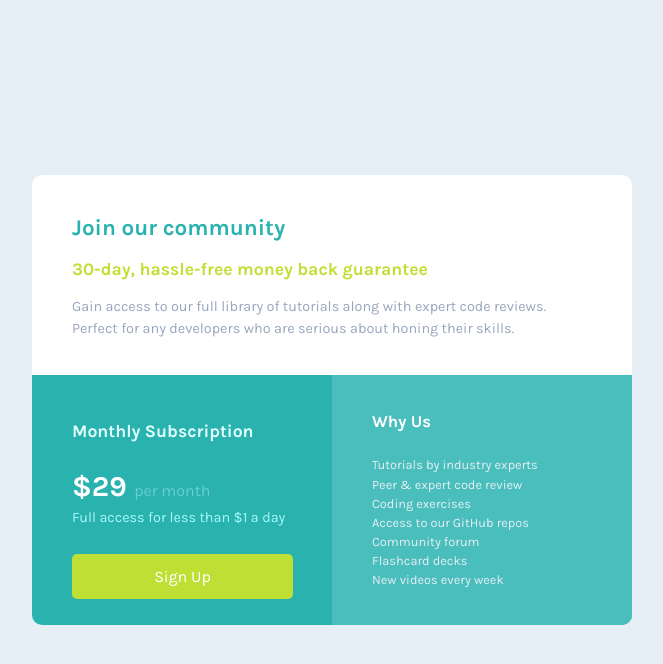
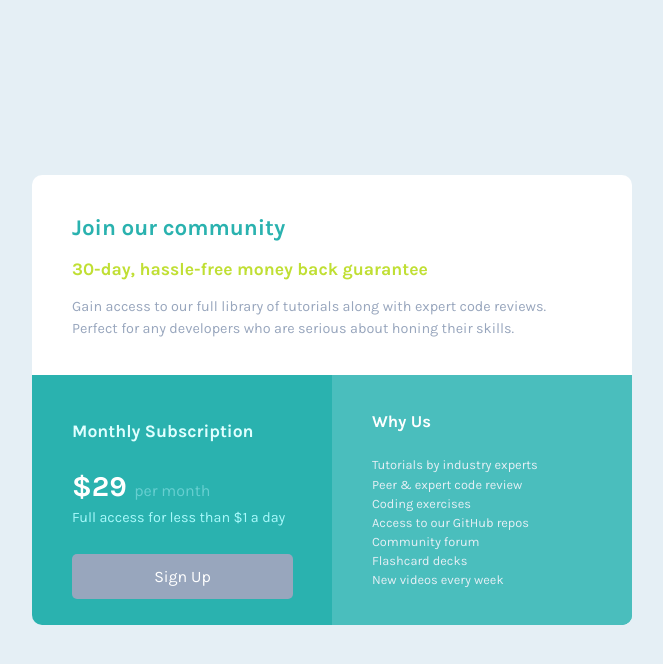
Before and after one commit to saulgutierrez/single-price-grid-component-master, a plain HTML site: page index.html in a window 1280 px wide. In both pictures the pointer is over the element "Sign Up". Shown: the whole page, without its empty margins (308-971 px from the left). Drawn offline with Linux system fonts and the light colour scheme.

Commit message:
Add hover effect on button

```diff
--- a/style.css
+++ b/style.css
@@ -134,6 +134,11 @@ main section:nth-child(2) > div:nth-child(1) > div:nth-child(3) {
     align-items: center;
 }
 
+main section:nth-child(2) > div:nth-child(1) > div:nth-child(3):hover {
+    background-color: hsl(218, 22%, 67%);
+    cursor: pointer;
+}
+
 main section:nth-child(2) > div:nth-child(2) {
     position: relative;
     width: 50%;
```
Also changed, not shown: 2 other files.
